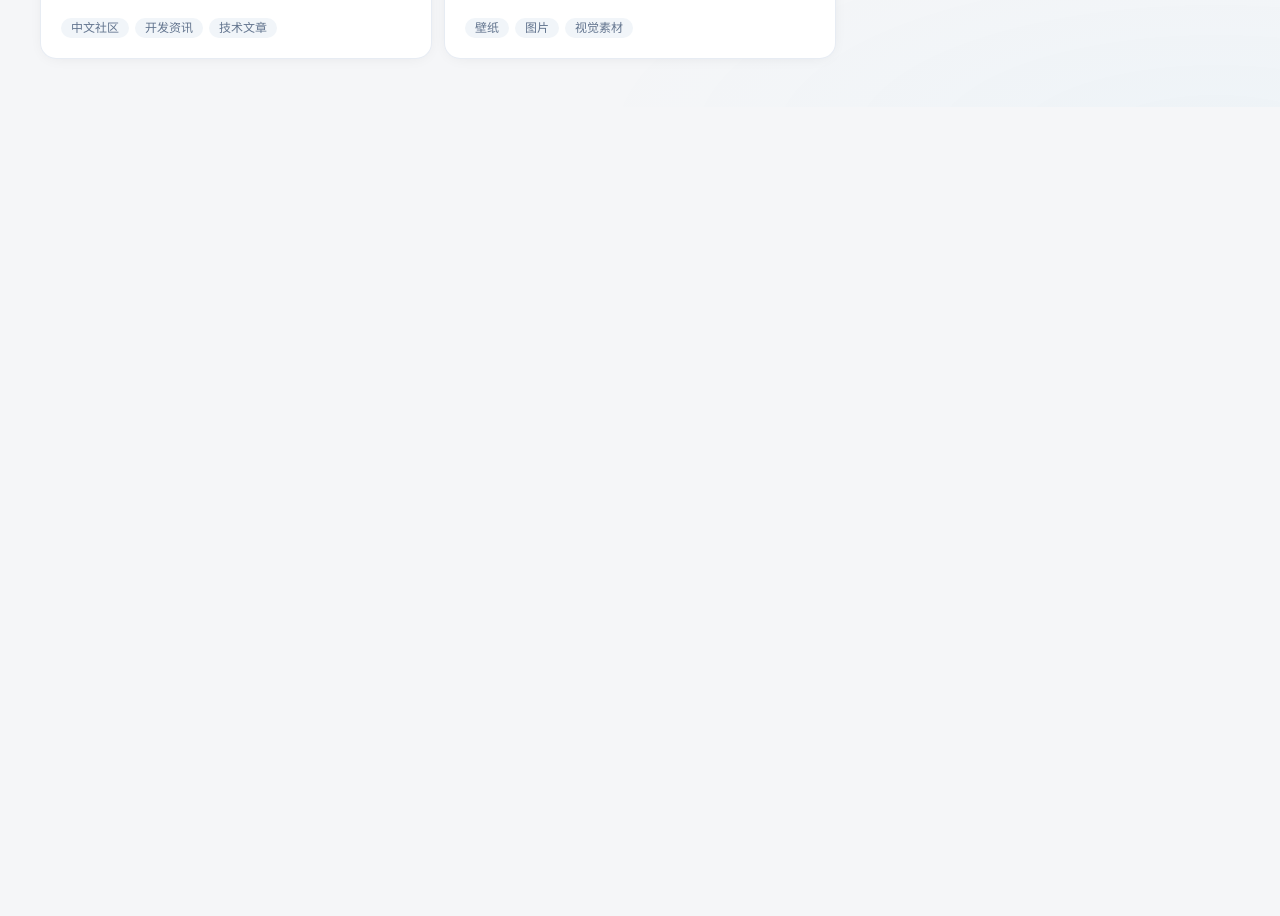
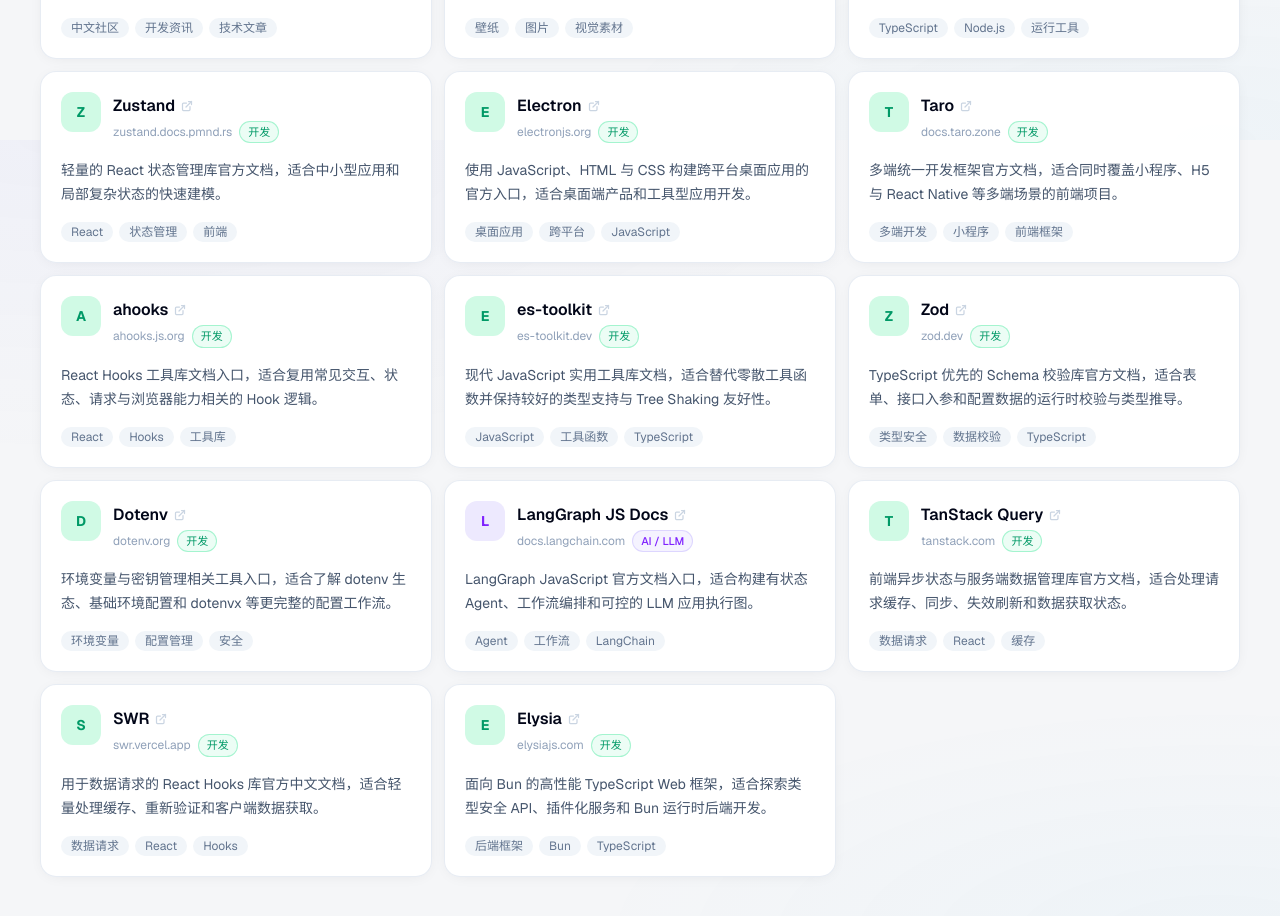
Before and after one commit to Renouc/site-atlas, a Next.js app: page / in a window 1280 px wide. Shown: the part 3860-4776 px from the top of the page. Before the commit the page ends 3967 px from the top, so only its background shows below. Built offline with nearby package versions, Linux system fonts and the light colour scheme.

Commit message:
feat: ✨ 补充开发站点导航数据

```diff
--- a/data/sites.ts
+++ b/data/sites.ts
@@ -531,4 +531,124 @@
     sortOrder: 530,
     status: "active",
   },
+  {
+    id: "ts-node",
+    name: "ts-node",
+    url: "https://typestrong.org/ts-node/",
+    description: "成熟的 TypeScript Node.js 执行工具，适合需要 REPL、require hook 或兼容既有 Node 脚本链路的项目。",
+    category: "开发",
+    tags: ["TypeScript", "Node.js", "运行工具"],
+    sortOrder: 540,
+    status: "active",
+  },
+  {
+    id: "zustand",
+    name: "Zustand",
+    url: "https://zustand.docs.pmnd.rs/getting-started/introduction",
+    description: "轻量的 React 状态管理库官方文档，适合中小型应用和局部复杂状态的快速建模。",
+    category: "开发",
+    tags: ["React", "状态管理", "前端"],
+    sortOrder: 550,
+    status: "active",
+  },
+  {
+    id: "electron",
+    name: "Electron",
+    url: "https://www.electronjs.org/zh/",
+    description: "使用 JavaScript、HTML 与 CSS 构建跨平台桌面应用的官方入口，适合桌面端产品和工具型应用开发。",
+    category: "开发",
+    tags: ["桌面应用", "跨平台", "JavaScript"],
+    sortOrder: 560,
+    status: "active",
+  },
+  {
+    id: "taro",
+    name: "Taro",
+    url: "https://docs.taro.zone/docs/",
+    description: "多端统一开发框架官方文档，适合同时覆盖小程序、H5 与 React Native 等多端场景的前端项目。",
+    category: "开发",
+    tags: ["多端开发", "小程序", "前端框架"],
+    sortOrder: 570,
+    status: "active",
+  },
+  {
+    id: "ahooks",
+    name: "ahooks",
+    url: "https://ahooks.js.org/zh-CN",
+    description: "React Hooks 工具库文档入口，适合复用常见交互、状态、请求与浏览器能力相关的 Hook 逻辑。",
+    category: "开发",
+    tags: ["React", "Hooks", "工具库"],
+    sortOrder: 580,
+    status: "active",
+  },
+  {
+    id: "es-toolkit",
+    name: "es-toolkit",
+    url: "https://es-toolkit.dev/zh_hans/",
+    description: "现代 JavaScript 实用工具库文档，适合替代零散工具函数并保持较好的类型支持与 Tree Shaking 友好性。",
+    category: "开发",
+    tags: ["JavaScript", "工具函数", "TypeScript"],
+    sortOrder: 590,
+    status: "active",
+  },
+  {
+    id: "zod",
+    name: "Zod",
+    url: "https://zod.dev/",
+    description: "TypeScript 优先的 Schema 校验库官方文档，适合表单、接口入参和配置数据的运行时校验与类型推导。",
+    category: "开发",
+    tags: ["类型安全", "数据校验", "TypeScript"],
+    sortOrder: 600,
+    status: "active",
+  },
+  {
+    id: "dotenv",
+    name: "Dotenv",
+    url: "https://www.dotenv.org/",
+    description: "环境变量与密钥管理相关工具入口，适合了解 dotenv 生态、基础环境配置和 dotenvx 等更完整的配置工作流。",
+    category: "开发",
+    tags: ["环境变量", "配置管理", "安全"],
+    sortOrder: 610,
+    status: "active",
+  },
+  {
+    id: "langgraph-js",
+    name: "LangGraph JS Docs",
+    url: "https://docs.langchain.com/oss/javascript/langgraph/overview",
+    description: "LangGraph JavaScript 官方文档入口，适合构建有状态 Agent、工作流编排和可控的 LLM 应用执行图。",
+    category: "AI / LLM",
+    tags: ["Agent", "工作流", "LangChain"],
+    sortOrder: 620,
+    status: "active",
+  },
+  {
+    id: "tanstack-query",
+    name: "TanStack Query",
+    url: "https://tanstack.com/query/latest",
+    description: "前端异步状态与服务端数据管理库官方文档，适合处理请求缓存、同步、失效刷新和数据获取状态。",
+    category: "开发",
+    tags: ["数据请求", "React", "缓存"],
+    sortOrder: 630,
+    status: "active",
+  },
+  {
+    id: "swr",
+    name: "SWR",
+    url: "https://swr.vercel.app/zh-CN",
+    description: "用于数据请求的 React Hooks 库官方中文文档，适合轻量处理缓存、重新验证和客户端数据获取。",
+    category: "开发",
+    tags: ["数据请求", "React", "Hooks"],
+    sortOrder: 640,
+    status: "active",
+  },
+  {
+    id: "elysia",
+    name: "Elysia",
+    url: "https://elysiajs.com/",
+    description: "面向 Bun 的高性能 TypeScript Web 框架，适合探索类型安全 API、插件化服务和 Bun 运行时后端开发。",
+    category: "开发",
+    tags: ["后端框架", "Bun", "TypeScript"],
+    sortOrder: 650,
+    status: "active",
+  },
 ];
```
Also changed, not shown: 6 other files (tests, documents, lock files or other folders).
